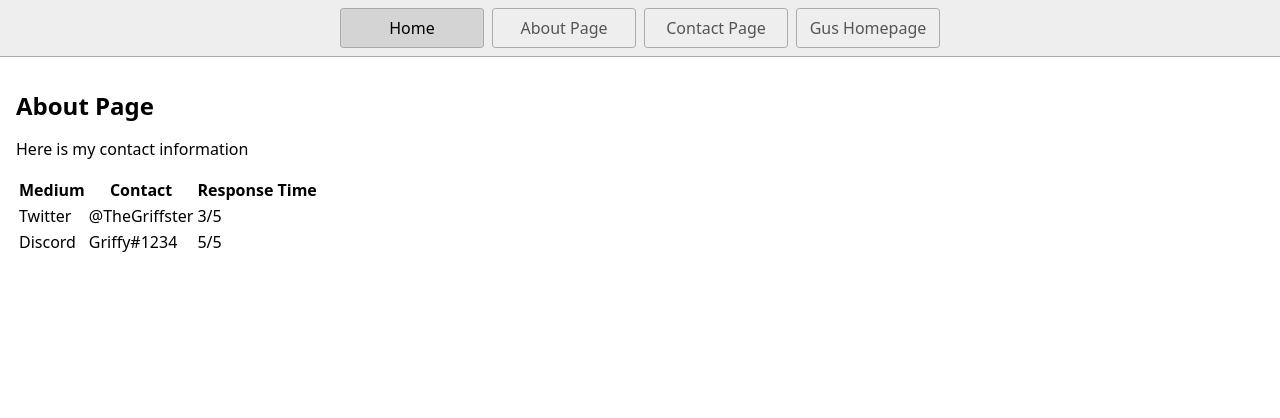
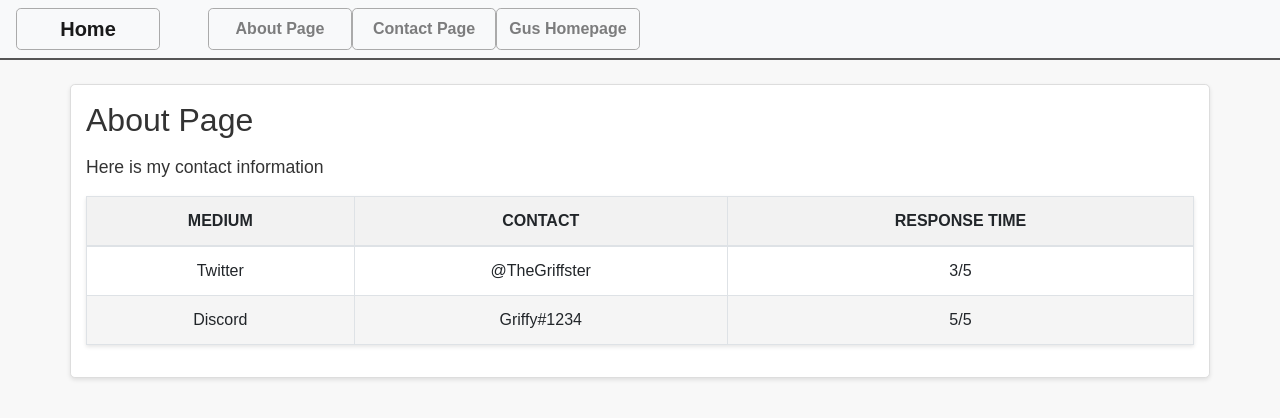
Before and after one commit to Wilen456/html-assignment01, a plain HTML site: page page2.html in a window 1280 px wide. Drawn offline with nearby package versions, Linux system fonts and the light colour scheme.

Commit message:
4 files modified

```diff
--- a/page2.html
+++ b/page2.html
@@ -1,29 +1,62 @@
 <!DOCTYPE html>
 <html lang="en">
   <head>
+    <meta charset="UTF-8" />
+    <meta
+      name="viewport"
+      content="width=device-width, initial-scale=1, shrink-to-fit=no"
+    />
     <title>About Page</title>
-    <meta charset="UTF-8" />
-    <meta name="viewport" content="width=device-width" />
+    <link
+      rel="stylesheet"
+      href="https://maxcdn.bootstrapcdn.com/bootstrap/4.5.2/css/bootstrap.min.css"
+    />
     <link rel="stylesheet" href="styles.css" />
-    <script type="module" src="script.js"></script>
   </head>
   <body>
-    <nav>
-      <a href="/" aria-current="page">Home</a>
-      <a href="/page2.html">About Page</a>
-      <a href="/page3.html">Contact Page</a>
-      <a href="https://gus.pittstate.edu/mygus/">Gus Homepage</a>
+    <nav class="navbar navbar-expand-lg navbar-light bg-light">
+      <a class="navbar-brand" href="/">Home</a>
+      <button
+        class="navbar-toggler"
+        type="button"
+        data-toggle="collapse"
+        data-target="#navbarNav"
+        aria-controls="navbarNav"
+        aria-expanded="false"
+        aria-label="Toggle navigation"
+      >
+        <span class="navbar-toggler-icon"></span>
+      </button>
+      <div class="collapse navbar-collapse" id="navbarNav">
+        <ul class="navbar-nav">
+          <li class="nav-item">
+            <a class="nav-link" href="/page2.html">About Page</a>
+          </li>
+          <li class="nav-item">
+            <a class="nav-link" href="/page3.html">Contact Page</a>
+          </li>
+          <li class="nav-item">
+            <a class="nav-link" href="https://gus.pittstate.edu/mygus/"
+              >Gus Homepage</a
+            >
+          </li>
+        </ul>
+      </div>
     </nav>
-    <main>
+
+    <main class="container mt-4">
       <h1>About Page</h1>
       <section>
         <p>Here is my contact information</p>
-        <table>
+        <table class="table table-bordered">
+          <thead>
             <tr>
               <th>Medium</th>
               <th>Contact</th>
               <th>Response Time</th>
             </tr>
+          </thead>
+          <tbody>
             <tr>
               <td>Twitter</td>
               <td>@TheGriffster</td>
@@ -34,8 +67,13 @@
               <td>Griffy#1234</td>
               <td>5/5</td>
             </tr>
+          </tbody>
         </table>
       </section>
     </main>
+
+    <script src="https://code.jquery.com/jquery-3.5.1.slim.min.js"></script>
+    <script src="https://cdn.jsdelivr.net/npm/@popperjs/core@2.5.3/dist/umd/popper.min.js"></script>
+    <script src="https://maxcdn.bootstrapcdn.com/bootstrap/4.5.2/js/bootstrap.min.js"></script>
   </body>
 </html>
--- a/styles.css
+++ b/styles.css
@@ -4,9 +4,9 @@
 
 body {
   margin: 0;
-  font-family: system-ui, sans-serif;
-  color: black;
-  background-color: white;
+  font-family: Arial, sans-serif; /* Change to your preferred font-family */
+  color: #333; /* Adjust text color */
+  background-color: #f8f8f8; /* Adjust background color */
 }
 
 nav {
@@ -16,7 +16,7 @@ nav {
   justify-content: center;
   padding: 0.5rem;
   gap: 0.5rem;
-  border-bottom: solid 1px #aaa;
+  border-bottom: solid 2px #555; /* Thicker border */
   background-color: #eee;
 }
 
@@ -24,23 +24,91 @@ nav a {
   display: inline-block;
   min-width: 9rem;
   padding: 0.5rem;
-  border-radius: 0.2rem;
+  border-radius: 0.3rem; /* Slightly rounded corners */
   border: solid 1px #aaa;
   text-align: center;
   text-decoration: none;
   color: #555;
+  font-weight: bold; /* Add bold font */
 }
 
 nav a[aria-current='page'] {
-  color: #000;
-  background-color: #d4d4d4;
+  color: #fff; /* Change active link text color */
+  background-color: #007bff; /* Change active link background color to blue */
 }
 
 main {
   padding: 1rem;
+  background-color: #fff; /* White background for content */
+  border: solid 1px #ddd; /* Add a subtle border */
+  border-radius: 0.3rem; /* Slightly rounded corners */
+  box-shadow: 0 2px 4px rgba(0, 0, 0, 0.1); /* Add a shadow for depth */
 }
 
 h1 {
-  font-weight: bold;
-  font-size: 1.5rem;
+  font-size: 2rem; /* Increase heading font size */
+  color: #333; /* Heading text color */
+  margin-bottom: 1rem; /* Add space below heading */
 }
+
+p {
+  font-size: 1.1rem; /* Increase paragraph font size */
+  line-height: 1.4; /* Add some line spacing for readability */
+}
+
+ul {
+  list-style-type: disc; /* Use bullet points for lists */
+  margin-left: 1.5rem; /* Indent list items */
+}
+
+table {
+  width: 100%;
+  border-collapse: collapse;
+  margin-top: 1rem; /* Add space above the table */
+}
+
+th,
+td {
+  border: 1px solid #ddd;
+  padding: 0.5rem;
+  text-align: center;
+}
+
+th {
+  background-color: #f2f2f2; /* Gray background for table header */
+}
+
+img {
+  max-width: 100%; /* Ensure images stay within their container */
+  display: block; /* Remove image borders and whitespace */
+  margin: 0 auto; /* Center images */
+}
+
+table {
+  width: 100%;
+  border-collapse: collapse;
+  margin-top: 1rem;
+  background-color: #fff; /* White background for the table */
+  box-shadow: 0 2px 4px rgba(0, 0, 0, 0.1);
+}
+
+th,
+td {
+  border: 1px solid #ddd;
+  padding: 0.5rem;
+  text-align: center;
+}
+
+th {
+  background-color: #f2f2f2;
+  font-weight: bold; /* Make table headers bold */
+  text-transform: uppercase; /* Convert header text to uppercase */
+}
+
+tr:nth-child(even) {
+  background-color: #f5f5f5; /* Alternate row background color */
+}
+
+tr:hover {
+  background-color: #e0e0e0; /* Highlight row on hover */
+}
```
Also changed, not shown: index.html (+32 -9 lines), page3.html (+45 -10 lines). Lines whose indentation alone changed are shown as unchanged.
